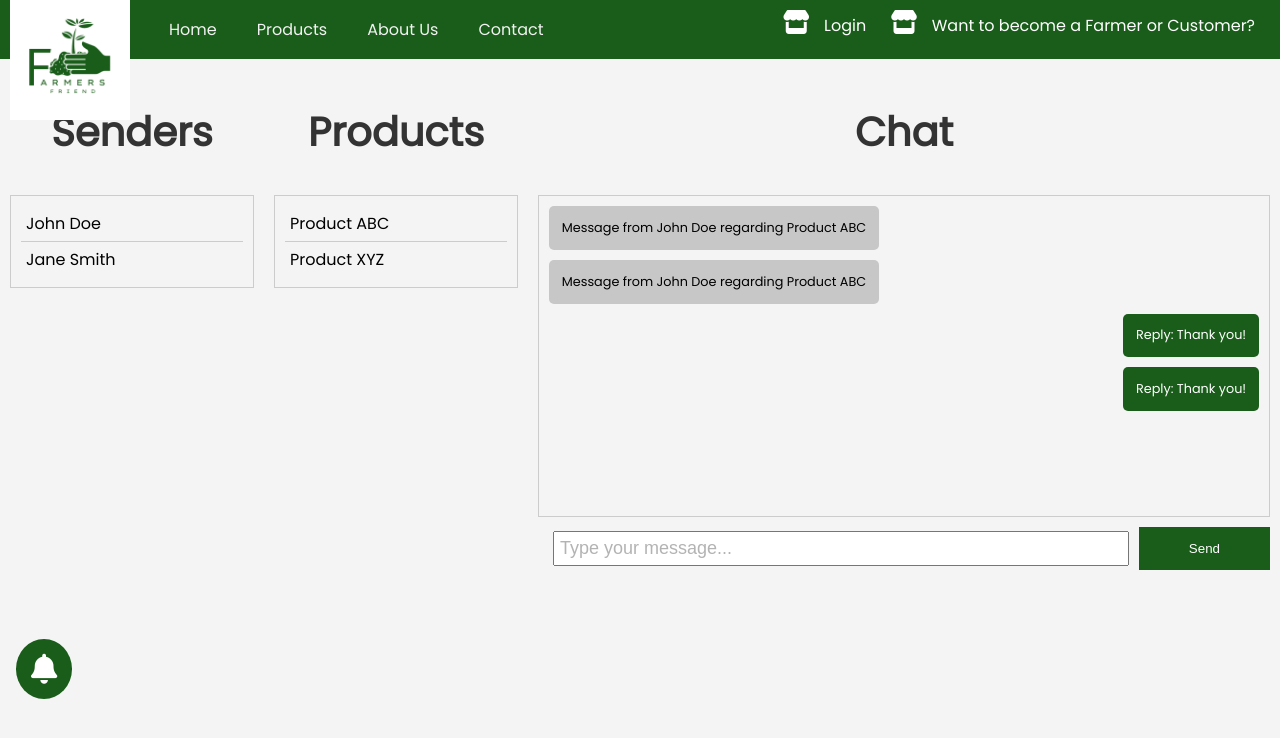
After one commit to zahabiyam/fyp24, a Flask app: page /chat_farmer in a window 1280 px wide. The commit adds this page. Shown: the top 738 px of the page. Run offline with Flask 3, Linux system fonts and the light colour scheme; tables that the repository leaves empty or names only in its code hold one stand-in row (values such as "Sample post"); some libraries are stand-ins or nearby versions.

Commit message:
new chatbox

```diff
--- a/static/css/style.css
+++ b/static/css/style.css
@@ -1753,3 +1753,86 @@ body .ffs-chat-panel .ffs-panel-content .ffs-panel-slide1 ul.ffs-content-list a.
   background: #EDF5F3;
   height: 37px;
 }
+
+.inbox {
+  display: flex;
+}
+
+.inbox .sender-column {
+  padding: 10px;
+  width: 20%;
+}
+.inbox .product-column {
+  padding: 10px;
+  width: 20%;
+}
+.inbox .chat-column {
+  padding: 10px;
+  width: 60%;
+}
+
+.inbox .sender-list,
+.inbox .product-list {
+  border: 1px solid #ccc;
+  padding: 10px;
+  margin-bottom: 10px;
+}
+
+.inbox .sender,
+.inbox .product {
+  padding: 5px;
+  border-bottom: 1px solid #ccc;
+}
+
+.inbox .sender:last-child,
+.inbox .product:last-child {
+  border-bottom: none;
+}
+
+.inbox .chat-box {
+  height: 300px;
+  overflow-y: auto;
+  border: 1px solid #ccc;
+  padding: 10px;
+  margin-bottom: 10px;
+}
+
+.inbox .receive-col .received {
+  background-color: #c7c7c7;
+  padding: 1em;
+  font-size: 0.8em;
+  width: fit-content;
+  border-radius: 5px;
+  margin-bottom: 10px;
+}
+.inbox .send-col{
+  float: right;
+}
+.inbox .send-col .sent {
+  background-color: #1A5D1A;
+  padding: 1em;
+  font-size: 0.8em;
+  width: fit-content;
+  border-radius: 5px;
+  float: none;
+  margin-bottom: 10px;
+}
+
+.inbox .input-area {
+  display: flex;
+  align-items: center;
+}
+
+.inbox .input-area input {
+  flex: 1;
+  padding: 5px;
+  margin-right: 10px;
+}
+
+.inbox .input-area button {
+  padding: 14px 50px;
+  background-color: #1A5D1A;
+  color: #fff;
+  border: none;
+  cursor: pointer;
+}
--- /dev/null
+++ b/templates/chat_farmer.html
@@ -0,0 +1,39 @@
+{% extends "farmer_base.html" %}
+{% block farmer_base %}
+<div class="inbox">
+    <div class="sender-column">
+        <h2>Senders</h2>
+        <div class="sender-list">
+            <div class="sender">John Doe</div>
+            <div class="sender">Jane Smith</div>
+            <!-- Add more senders -->
+        </div>
+    </div>
+    <div class="product-column">
+        <h2>Products</h2>
+        <div class="product-list">
+            <div class="product">Product ABC</div>
+            <div class="product">Product XYZ</div>
+            <!-- Add more products -->
+        </div>
+    </div>
+    <div class="chat-column">
+        <h2>Chat</h2>
+        <div class="chat-box">
+            <div class="receive-col">
+            <div class="received">Message from John Doe regarding Product ABC</div>
+            <div class="received">Message from John Doe regarding Product ABC</div>
+            </div>
+            <div class="send-col">
+            <div class="sent">Reply: Thank you!</div>
+            <div class="sent">Reply: Thank you!</div>
+            </div>
+            <!-- Add more chat messages -->
+        </div>
+        <div class="input-area">
+            <input type="text" placeholder="Type your message...">
+            <button>Send</button>
+        </div>
+    </div>
+</div>
+{% endblock %}
```
Also changed, not shown: 1 other file.
